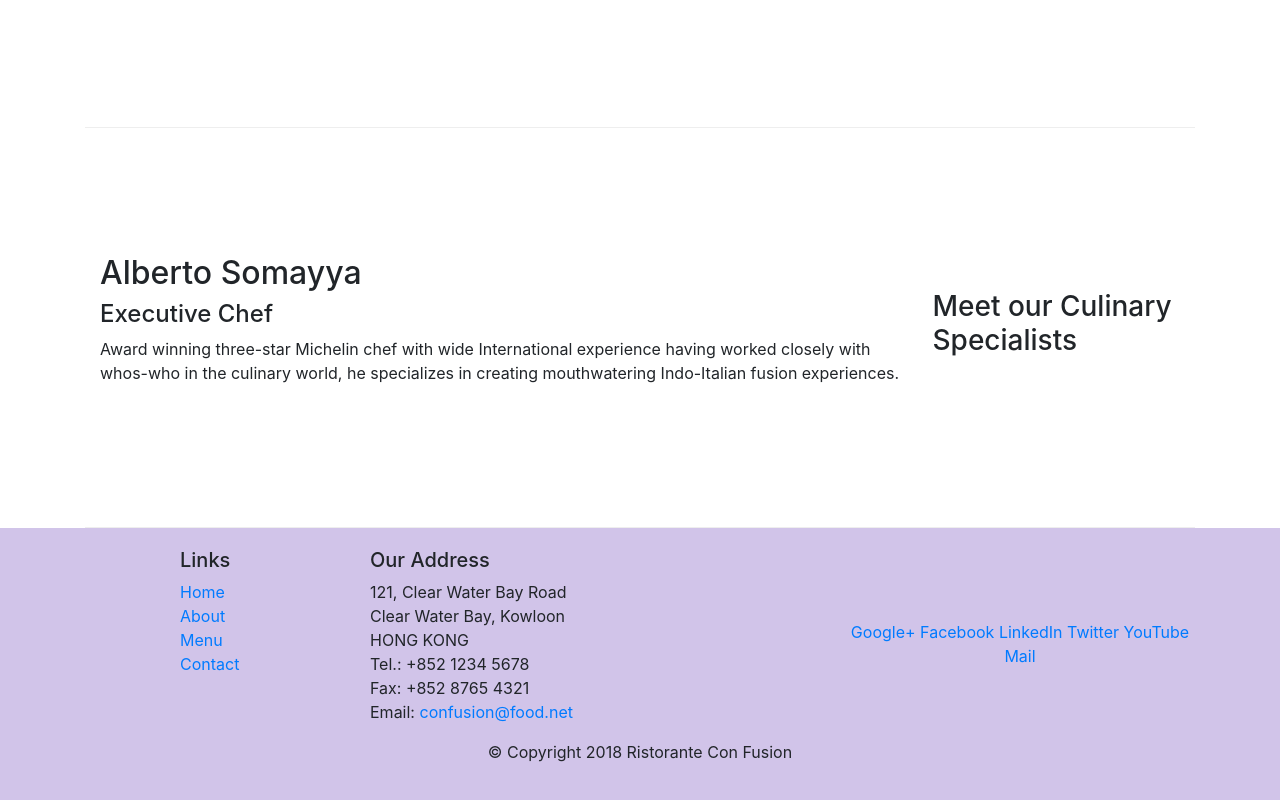
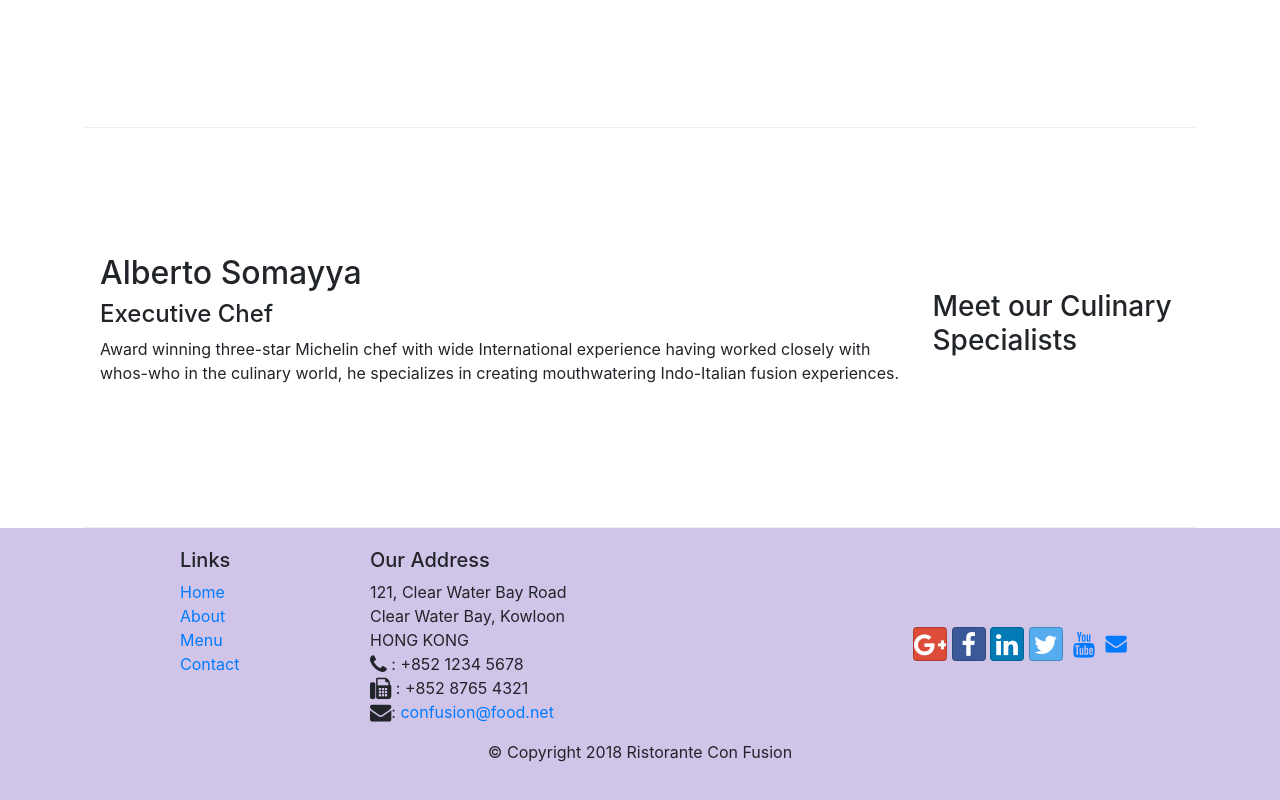
Before and after one commit to lulemoses67/conFusion-Bootstrap, a website: page index.html in a window 1280 px wide. Shown: the part 1070-1870 px from the top of the page. Drawn offline with nearby package versions, Linux system fonts and the light colour scheme.

Commit message:
font awesome

```diff
--- a/index.html
+++ b/index.html
@@ -10,6 +10,8 @@
     <!-- Bootstrap CSS -->
     <link rel="stylesheet" href="node_modules/bootstrap/dist/css/bootstrap.min.css">
     <link rel="stylesheet" href="css/styles.css">
+    <link rel="stylesheet" href="node_modules/font-awesome/css/font-awesome.min.css">
+    <link rel="stylesheet" href="node_modules/bootstrap-social/bootstrap-social.css">
     <title>Ristorante Con Fusion</title>
 </head>
 
@@ -22,10 +24,10 @@
             <a class="navbar-brand mr-auto" href="#">Ristorante Con Fusion</a>
             <div class="collapse navbar-collapse" id="Navbar">
                 <ul class="navbar-nav mr-auto">
-                    <li class="nav-item active"><a class="nav-link" href="#">Home</a></li>
-                    <li class="nav-item"><a class="nav-link" href="./aboutus.html">About</a></li>
-                    <li class="nav-item"><a class="nav-link" href="#">Menu</a></li>
-                    <li class="nav-item"><a class="nav-link" href="#">Contact</a></li>
+                    <li class="nav-item active"><a class="nav-link" href="#"><span class="fa fa-home fa-lg"></span> Home</a></li>
+                    <li class="nav-item"><a class="nav-link" href="aboutus.html"><span class="fa fa-info fa-lg"></span> About</a></li>
+                    <li class="nav-item"><a class="nav-link" href="#"><span class="fa fa-list fa-lg"></span> Menu</a></li>
+                    <li class="nav-item"><a class="nav-link" href="#"><span class="fa fa-address-card fa-lg"></span> Contact</a></li>
                 </ul>
             </div>
         </div>
@@ -98,19 +100,19 @@
 		              121, Clear Water Bay Road<br>
 		              Clear Water Bay, Kowloon<br>
 		              HONG KONG<br>
-		              Tel.: +852 1234 5678<br>
-		              Fax: +852 8765 4321<br>
-		              Email: <a href="mailto:confusion@food.net">confusion@food.net</a>
+		              <i class="fa fa-phone fa-lg"></i> : +852 1234 5678<br>
+		              <i class="fa fa-fax fa-lg"></i> : +852 8765 4321<br>
+		              <i class="fa fa-envelope fa-lg"></i>: <a href="mailto:confusion@food.net">confusion@food.net</a>
 		           </address>
                 </div>
                 <div class="col-12 col-sm-4 align-self-center">
                     <div class="text-center">
-                        <a href="http://google.com/+">Google+</a>
-                        <a href="http://www.facebook.com/profile.php?id=">Facebook</a>
-                        <a href="http://www.linkedin.com/in/">LinkedIn</a>
-                        <a href="http://twitter.com/">Twitter</a>
-                        <a href="http://youtube.com/">YouTube</a>
-                        <a href="mailto:">Mail</a>
+                        <a class="btn btn-social-icon btn-google" href="http://google.com/+"><i class="fa fa-google-plus fa-lg"></i></a>
+                        <a class="btn btn-social-icon btn-facebook" href="http://www.facebook.com/profile.php?id="><i class="fa fa-facebook fa-lg"></i></a>
+                        <a class="btn btn-social-icon btn-linkedin" href="http://www.linkedin.com/in/"><i class="fa fa-linkedin fa-lg"></i></a>
+                        <a class="btn btn-social-icon btn-twitter" href="http://twitter.com/"><i class="fa fa-twitter fa-lg"></i></a>
+                        <a class="btn btn-social-icon" href="http://youtube.com/"><i class="fa fa-youtube fa-lg"></i></a>
+                        <a href="mailto:"><i class="fa fa-envelope fa-lg"></i></a>
                     </div>
                 </div>
            </div>
--- a/package.json
+++ b/package.json
@@ -15,6 +15,8 @@
   },
   "dependencies": {
     "bootstrap": "^4.0.0",
+    "bootstrap-social": "^5.1.1",
+    "font-awesome": "^4.7.0",
     "jquery": "^3.3.1",
     "popper.js": "^1.12.9"
   }
```
Also changed, not shown: aboutus.html (+15 -13 lines), 1 other file.
